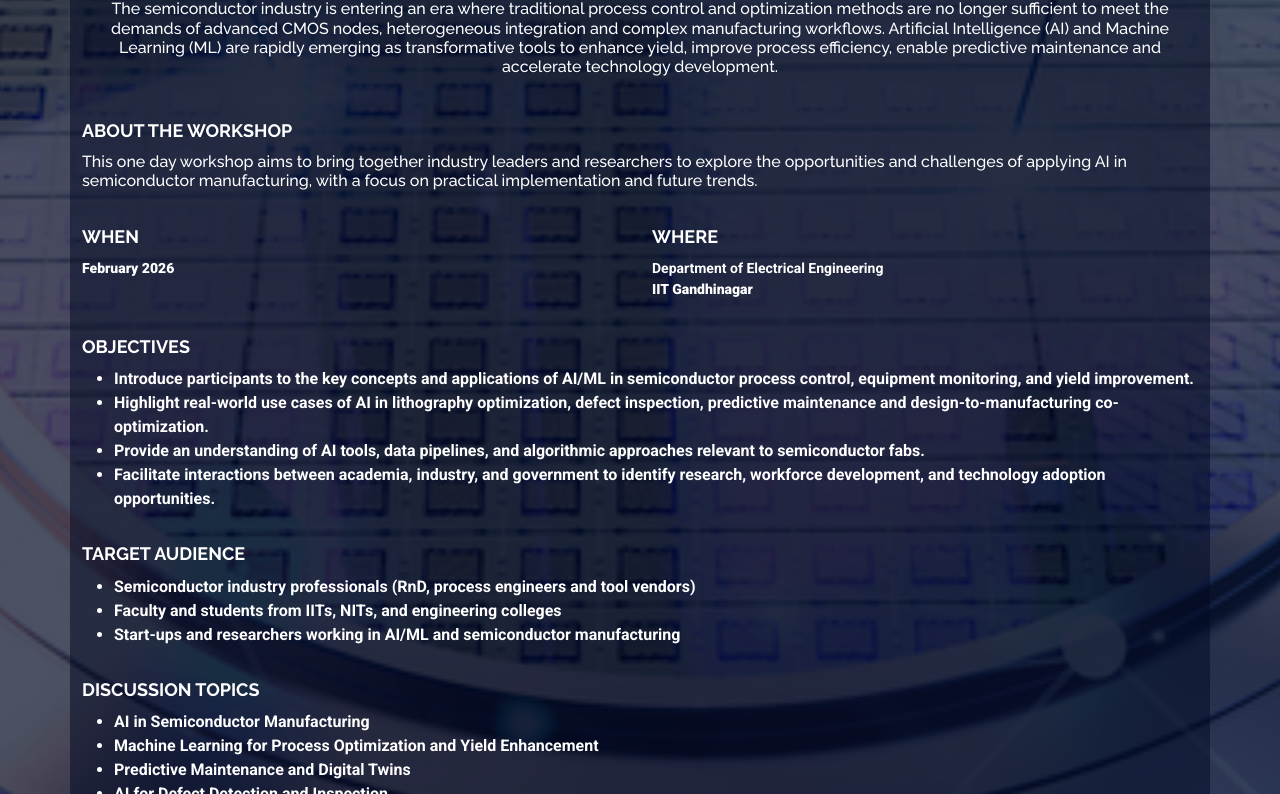
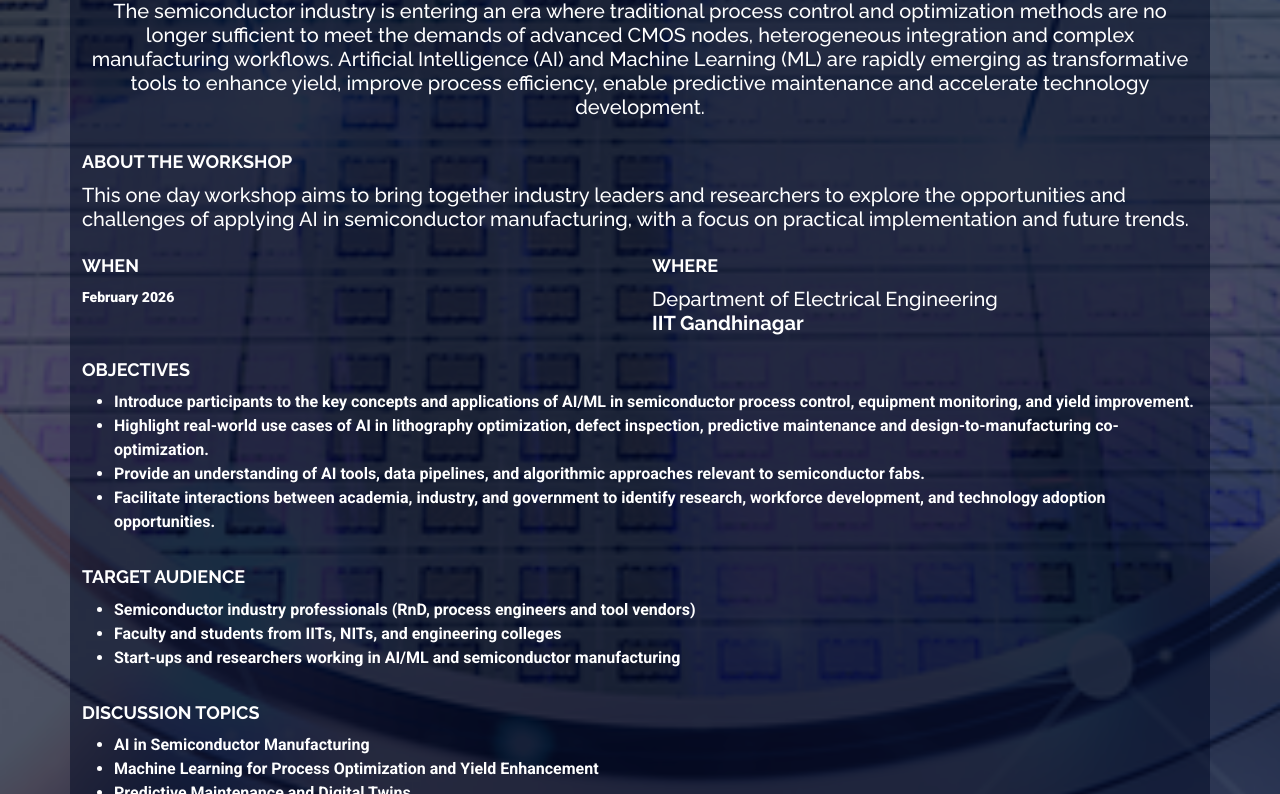
Before and after one commit to aiinsemi/aiinsemi.github.io, a plain HTML site: page index.html in a window 1280 px wide. Shown: the part 739-1533 px from the top of the page. Drawn offline with Linux system fonts and the light colour scheme.

Commit message:
Update index.html

```diff
--- a/index.html
+++ b/index.html
@@ -89,7 +89,7 @@
     <div class="row mb-4">
       <div class="col-lg-12 text-center">
         <h2>The Future of Semiconductor Manufacturing</h2>
-        <h6>The semiconductor industry is entering an era where traditional process control and optimization methods are no longer sufficient to meet the demands of advanced CMOS nodes, heterogeneous integration and complex manufacturing workflows. Artificial Intelligence (AI) and Machine Learning (ML) are rapidly emerging as transformative tools to enhance yield, improve process efficiency, enable predictive maintenance and accelerate technology development.</p>
+        <h5>The semiconductor industry is entering an era where traditional process control and optimization methods are no longer sufficient to meet the demands of advanced CMOS nodes, heterogeneous integration and complex manufacturing workflows. Artificial Intelligence (AI) and Machine Learning (ML) are rapidly emerging as transformative tools to enhance yield, improve process efficiency, enable predictive maintenance and accelerate technology development.</h5>
 	  </div>
     </div>
 
@@ -97,7 +97,7 @@
     <div class="row mb-3">
       <div class="col-lg-12">
         <h3>About the Workshop</h3>
-        <h6>This one day workshop aims to bring together industry leaders and researchers to explore the opportunities and challenges of applying AI in semiconductor manufacturing, with a focus on practical implementation and future trends.</p>
+        <h5>This one day workshop aims to bring together industry leaders and researchers to explore the opportunities and challenges of applying AI in semiconductor manufacturing, with a focus on practical implementation and future trends.</h5>
 	  </div>
     </div>
 
@@ -109,7 +109,7 @@
       </div>
       <div class="col-lg-6">
         <h3>Where</h3>
-        <p>Department of Electrical Engineering<br><strong>IIT Gandhinagar</strong></p>
+        <h5>Department of Electrical Engineering<br><strong>IIT Gandhinagar</strong></h5>
       </div>
     </div>
 
```
